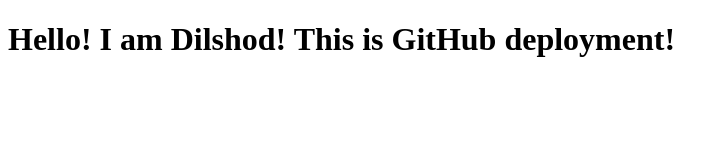
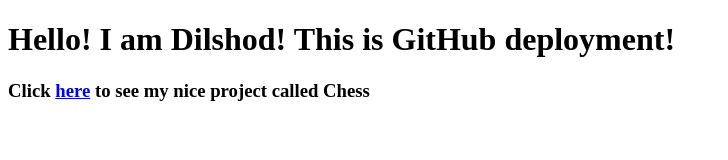
Before and after one commit to dilshodDCI/dilshodDCI.github.io, a plain HTML site: page index.html in a window 1280 px wide. Shown: the whole page, without its empty margins (0-728 px from the left). Drawn offline with Linux system fonts and the light colour scheme.

Commit message:
first project link

```diff
--- a/index.html
+++ b/index.html
@@ -8,5 +8,9 @@
   </head>
   <body>
     <h1>Hello! I am Dilshod! This is GitHub deployment!</h1>
+    <h3>
+      Click <a href="https://dilshoddci.github.io/chess">here</a> to see my nice
+      project called Chess
+    </h3>
   </body>
 </html>
```
